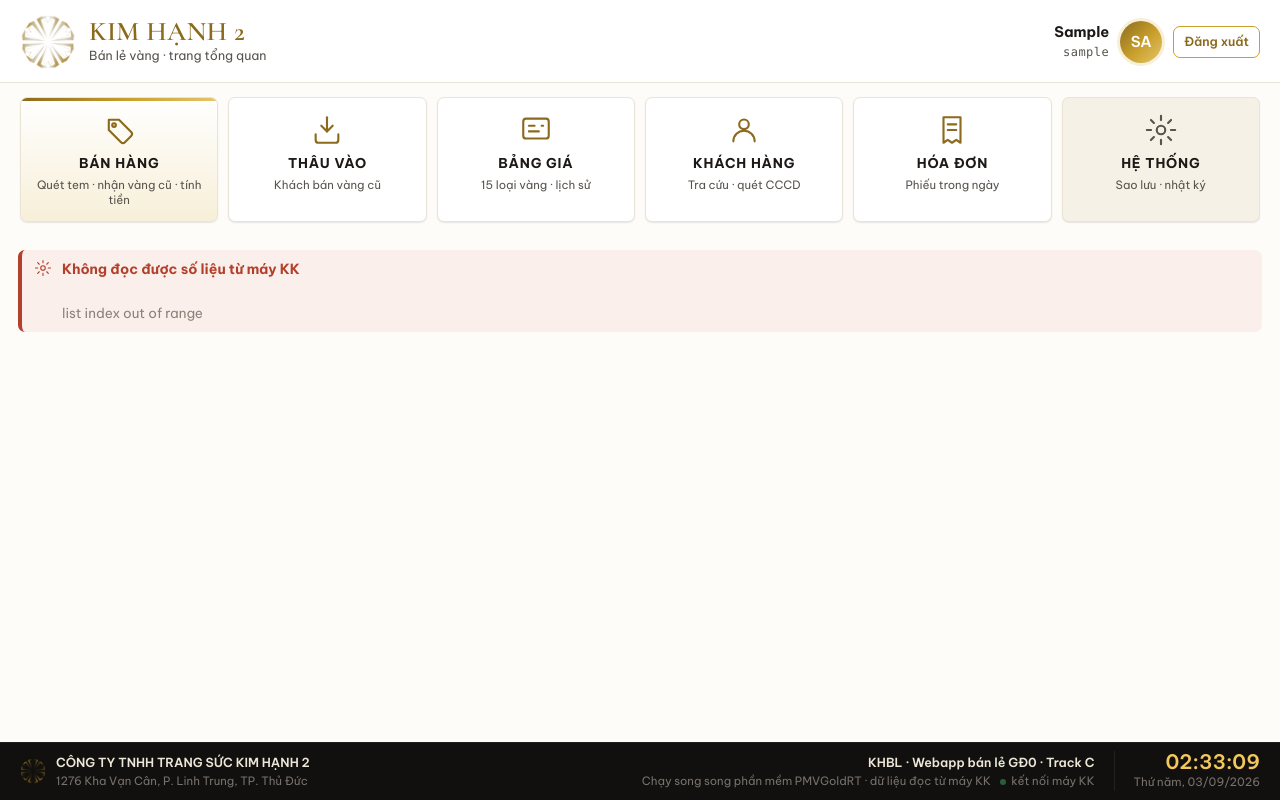
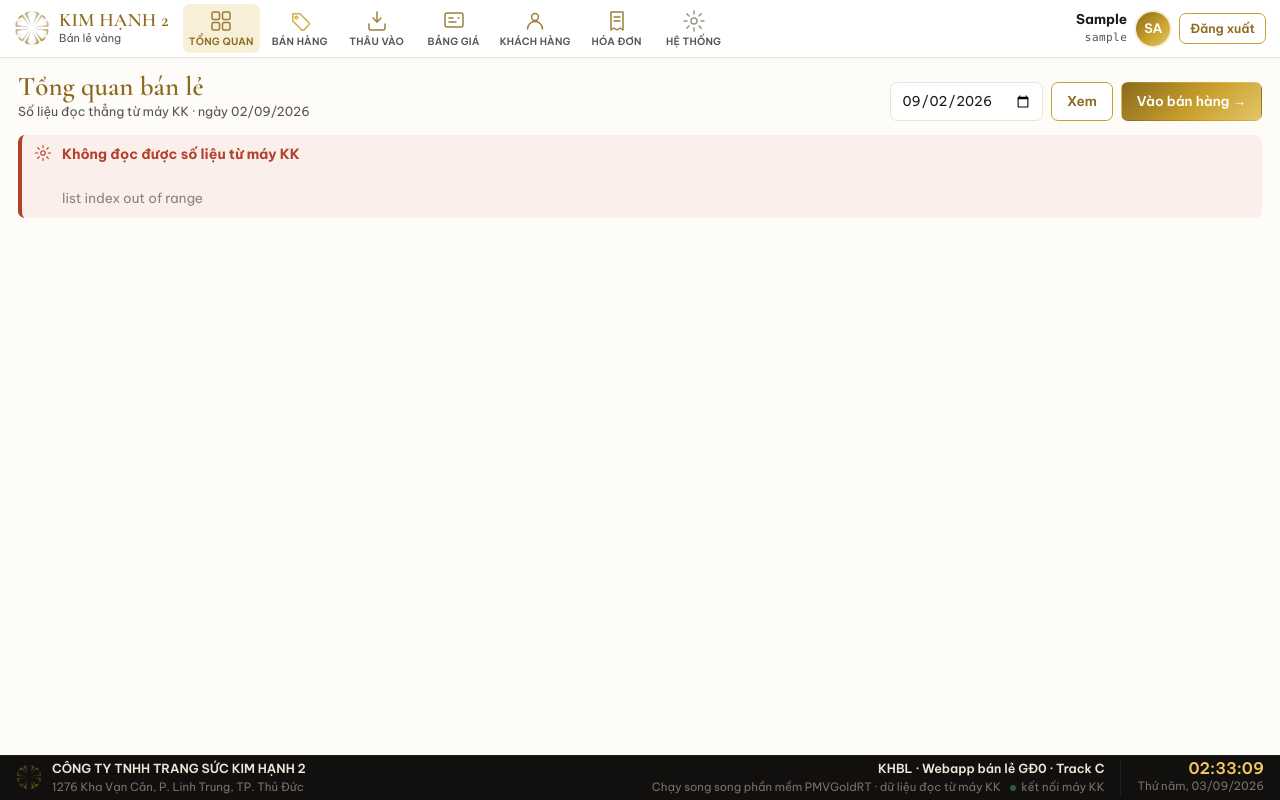
Before and after one commit to giang88nc/KHBL, a Django app: page / in a window 1280 px wide. Run offline with Django 5.2, Linux system fonts and the light colour scheme; the visitor is signed in with stand-in values (Sample User, id 1); data that the repository does not hold is empty.

Commit message:
Khung chung toan he: TOPBAR + chan trang cho moi trang, bo thanh menu dung
- partials/topbar.html cao 58px dung cho MOI trang: logo 36px (bam ve trang chu) · MENU NGANG
  7 muc icon 24px (Tong quan · Ban hang · Thau vao · Bang gia · Khach hang · Hoa don · He thong),
  muc dang mo co nen vang + gach chan gradient theo nav_active · khoi tai khoan + Dang xuat
- partials/footer.html co o MOI trang (ke ca man ban hang): cong ty tu T_SHOP · phien ban phan mem
  + cham trang thai KK · DONG HO thoi gian thuc
- .khbl-shell doi tu 2 COT (rail 64px) sang 3 HANG auto/1fr/auto; xoa han .khbl-rail* va rail_item.html
- Trang chu bo header+menu rieng, dung chung topbar

BU CHIEU DOC cho man ban hang (topbar+chan trang an 107px):
- siet dai co dinh: bang gia 56->50 · dai quyet toan 88->78 · thanh phim 32->26 · chan trang 40
- SUA LOI CO SAN: #pos-work khong keo gian nen luoi gio hang chi cao bang noi dung (332px)
  -> them display:flex + .pg-ban__body{flex:1;grid-template-rows:minmax(0,1fr)}
  => vung danh sach mon 286px, HON ca truoc khi co topbar (282px). Khong tran doc/ngang.

LOI TU BAT DUOC: viet lai base.html lam ROI THE NAP htmx -> moi tuong tac chet ma smoke van xanh
(chi kiem phan hoi may chu). Da nap lai va bo sung khang dinh: moi tai nguyen phai VUA tai duoc
VUA duoc nhung vao HTML. smoke_ui 91/91 PASS.

Co-Authored-By: Claude Opus 5 <noreply@anthropic.com>

```diff
--- a/static/css/khbl.css
+++ b/static/css/khbl.css
@@ -76,57 +76,57 @@ button,input,select,textarea{font:inherit;color:inherit}
 }
 
 /* ─────────────────────────── ③ LAYOUT ─────────────────────────── */
-.khbl-shell{display:grid;grid-template-columns:64px 1fr;height:100vh;overflow:hidden}
+.khbl-shell{display:grid;grid-template-rows:auto 1fr auto;height:100vh;overflow:hidden}
 
-/* rail điều hướng */
-.khbl-rail{
-  position:fixed;inset:0 auto 0 0;width:64px;z-index:40;
-  background:var(--ink-900);display:flex;flex-direction:column;align-items:center;
-  padding:10px 0;gap:2px;
-}
-.khbl-rail__logo{width:44px;height:44px;border-radius:var(--r);display:grid;place-items:center;
-  margin-bottom:6px;background:#FFFFFF;box-shadow:0 0 0 1px #332E29;
-  transition:box-shadow var(--dur) var(--ease)}
-.khbl-rail__logo:hover{box-shadow:0 0 0 2px var(--gold-500)}
-.khbl-rail__logo img{display:block;width:34px;height:34px;object-fit:contain}
-.khbl-rail__item{
-  position:relative;width:48px;height:46px;border-radius:var(--r);display:grid;place-items:center;
-  color:var(--ash-300);text-decoration:none;transition:background var(--dur-fast) var(--ease),color var(--dur-fast) var(--ease);
-}
-.khbl-rail__item:hover{background:#262220;color:var(--gold-300)}
-.khbl-rail__item.is-on{background:#262220;color:var(--gold-300)}
-.khbl-rail__item.is-on::after{content:"";position:absolute;right:-8px;top:9px;bottom:9px;width:3px;
-  border-radius:2px 0 0 2px;background:var(--gold-500)}
-.khbl-rail__item .khbl-tip{
-  position:absolute;left:56px;top:50%;transform:translateY(-50%) translateX(-4px);
-  background:var(--ink-950);color:#F0EBE0;border:1px solid #332E28;border-radius:var(--r-sm);
-  padding:5px 9px;font-size:12px;white-space:nowrap;opacity:0;pointer-events:none;
-  transition:opacity var(--dur) var(--ease) 350ms,transform var(--dur) var(--ease) 350ms;z-index:50}
-.khbl-rail__item:hover .khbl-tip{opacity:1;transform:translateY(-50%) translateX(0)}
-.khbl-rail__sep{width:28px;height:1px;background:#332E29;margin:8px 0}
-.khbl-rail__spacer{flex:1}
-.khbl-rail__till{width:40px;height:26px;border-radius:var(--r-sm);display:grid;place-items:center;
-  background:#262220;color:var(--gold-300);font-family:var(--f-mono);font-size:11px;margin-bottom:6px}
-.khbl-rail__me{width:34px;height:34px;border-radius:50%;display:grid;place-items:center;
-  background:#2E2925;color:#EDE7DA;font-size:13px;font-weight:600;text-decoration:none}
-.khbl-rail__dot{position:absolute;top:6px;right:8px;width:7px;height:7px;border-radius:50%;
-  background:var(--warn-glow);box-shadow:0 0 0 2px var(--ink-900)}
-.khbl-rail__dot--do{background:var(--flame-glow)}
+/* TOPBAR — logo + menu ngang + tài khoản. Dùng cho MỌI trang (đã bỏ rail dọc).
+   Cao 58px là ngân sách cứng: màn bán hàng còn phải chừa chỗ cho giỏ hàng. */
+.khbl-top{display:flex;align-items:center;gap:14px;height:58px;padding:0 14px;background:var(--white);
+  border-bottom:1px solid var(--line);box-shadow:0 1px 2px rgba(28,25,23,.04);z-index:30}
+.khbl-top__brand{display:flex;align-items:center;gap:9px;text-decoration:none;color:inherit;flex:none}
+.khbl-top__brand img{display:block;width:36px;height:36px;object-fit:contain}
+.khbl-top__brand b{display:block;font-family:var(--f-head);font-size:19px;font-weight:600;
+  color:var(--gold-700);line-height:1.05;letter-spacing:.01em}
+.khbl-top__brand i{display:block;font-style:normal;font-size:11px;color:var(--ink-600)}
 
-.khbl-main{grid-column:2;min-width:0;min-height:0;display:grid;
-  grid-template-rows:auto 1fr auto;height:100vh;overflow:hidden}
-.khbl-main--pos{grid-template-rows:56px 44px 1fr 88px 32px}
+.khbl-top__nav{display:flex;gap:3px;min-width:0;overflow:hidden}
+.khbl-top__i{display:flex;flex-direction:column;align-items:center;justify-content:center;gap:1px;
+  min-width:88px;padding:5px 10px 4px;border-radius:var(--r);text-decoration:none;color:var(--ink-600);
+  position:relative;transition:background var(--dur-fast) var(--ease),color var(--dur-fast) var(--ease)}
+.khbl-top__i svg{color:var(--gold-700);opacity:.85}
+.khbl-top__i span{font-size:10.5px;font-weight:600;letter-spacing:.05em;white-space:nowrap}
+.khbl-top__i:hover{background:var(--gold-100);color:var(--gold-700)}
+.khbl-top__i:hover svg{opacity:1}
+.khbl-top__i.is-on{background:var(--gold-100);color:var(--gold-700)}
+.khbl-top__i.is-on::after{content:"";position:absolute;left:10px;right:10px;bottom:-4px;height:3px;
+  border-radius:2px;background:linear-gradient(90deg,var(--gold-700),var(--gold-500) 55%,var(--gold-300))}
+.khbl-top__i--chinh svg{color:var(--gold-500)}
+.khbl-top__i--phu svg{color:var(--ink-400)}
+@media (max-width:1280px){.khbl-top__i{min-width:74px;padding:5px 6px 4px}
+  .khbl-top__i span{font-size:10px;letter-spacing:.02em}}
+
+.khbl-top__me{margin-left:auto;display:flex;align-items:center;gap:9px;flex:none}
+.khbl-top__me-info{text-align:right;line-height:1.25}
+.khbl-top__me-info b{display:block;font-size:13.5px}
+.khbl-top__me-info span{font-size:11px;color:var(--ink-600)}
+.khbl-top__me-anh{width:34px;height:34px;border-radius:50%;display:grid;place-items:center;
+  font-weight:600;font-size:13px;color:#fff;
+  background:linear-gradient(135deg,var(--gold-700),var(--gold-500) 55%,var(--gold-300));
+  box-shadow:0 0 0 2px var(--gold-100)}
+@media (max-width:1100px){.khbl-top__me-info{display:none}}
+
+.khbl-main{min-width:0;min-height:0;display:flex;flex-direction:column;overflow:hidden}
+.khbl-main--pos{display:grid;grid-template-rows:50px 42px 1fr 78px 26px}
 
 /* 2 dải tối full-bleed */
 .khbl-strip{background:var(--ink-950);border-radius:0;box-shadow:inset 0 1px 0 var(--strip-hi);
   color:#EDE7DA;display:grid;align-items:center}
-.khbl-strip--top{grid-template-columns:1.4fr 1.1fr 1.1fr .8fr 250px;height:56px}
-.khbl-strip--bot{height:88px;padding:0 14px}
+.khbl-strip--top{grid-template-columns:1.4fr 1.1fr 1.1fr .8fr 236px;height:50px}
+.khbl-strip--bot{height:78px;padding:0 12px}
 .khbl-strip__cell{padding:0 14px;border-left:1px solid var(--strip-line);height:100%;
   display:flex;flex-direction:column;justify-content:center;gap:1px;min-width:0}
 .khbl-strip__cell:first-child{border-left:0}
 
-.khbl-page{min-height:0;overflow:auto;padding:16px 18px 22px}
+.khbl-page{flex:1;min-height:0;overflow:auto;padding:14px 18px 20px}
 .khbl-page__head{display:flex;align-items:flex-end;gap:14px;flex-wrap:wrap;margin-bottom:14px}
 .khbl-page__title{font-family:var(--f-head);font-size:27px;color:var(--gold-700);line-height:1.1}
 .khbl-page__sub{font-size:12.5px;color:var(--ink-600)}
@@ -396,51 +399,11 @@ button,input,select,textarea{font:inherit;color:inherit}
 .kh-loai label.kh-loai--do:has(input:checked){border-color:var(--flame-500);background:#FBEFEC;color:var(--flame-500)}
 
 
-/* ─── TRANG CHỦ: không có rail, có menu ngang ─── */
-.khbl-shell--home{grid-template-columns:1fr}
-.khbl-shell--home .khbl-main{grid-column:1}
-.khbl-main--home{grid-template-rows:auto auto 1fr auto}
-
-.home-top{display:flex;align-items:center;gap:16px;padding:14px 20px 12px;background:var(--white);
-  border-bottom:1px solid var(--line)}
-.home-brand{display:flex;align-items:center;gap:13px;text-decoration:none;color:inherit}
-.home-brand img{display:block}
-.home-brand b{display:block;font-family:var(--f-head);font-size:27px;font-weight:600;
-  color:var(--gold-700);line-height:1.05;letter-spacing:.01em}
-.home-brand i{display:block;font-style:normal;font-size:12.5px;color:var(--ink-600)}
-
-.home-me{margin-left:auto;display:flex;align-items:center;gap:11px}
-.home-me__info{text-align:right;line-height:1.3}
-.home-me__info b{display:block;font-size:14.5px}
-.home-me__info span{font-size:12px;color:var(--ink-600)}
-.home-me__anh{width:42px;height:42px;border-radius:50%;display:grid;place-items:center;
-  font-weight:600;font-size:15px;color:#fff;
-  background:linear-gradient(135deg,var(--gold-700),var(--gold-500) 55%,var(--gold-300));
-  box-shadow:0 0 0 3px var(--gold-100)}
-
-/* menu ngang — icon TO, nút bấm rộng cho tay người bán */
-.home-menu{display:grid;grid-template-columns:repeat(6,1fr);gap:10px;padding:14px 20px 4px}
-@media (max-width:1180px){.home-menu{grid-template-columns:repeat(3,1fr)}}
-.home-menu__i{display:flex;flex-direction:column;align-items:center;gap:3px;text-align:center;
-  padding:15px 10px 13px;border:1px solid var(--line);border-radius:var(--r);background:var(--white);
-  text-decoration:none;color:var(--ink-900);box-shadow:var(--sh-card);position:relative;overflow:hidden;
-  transition:transform var(--dur) var(--ease),box-shadow var(--dur) var(--ease),border-color var(--dur) var(--ease)}
-.home-menu__i::before{content:"";position:absolute;inset:0 0 auto 0;height:3px;background:var(--gold-300);
-  opacity:0;transition:opacity var(--dur) var(--ease)}
-.home-menu__i svg{color:var(--gold-700);margin-bottom:3px}
-.home-menu__i b{font-size:13.5px;letter-spacing:.06em}
-.home-menu__i span{font-size:11.5px;color:var(--ink-600);line-height:1.35}
-.home-menu__i:hover{transform:translateY(-3px);box-shadow:var(--sh-lift);border-color:var(--gold-300)}
-.home-menu__i:hover::before{opacity:1}
-.home-menu__i--chinh{background:linear-gradient(180deg,#fff,var(--gold-100))}
-.home-menu__i--chinh::before{opacity:1;background:linear-gradient(90deg,var(--gold-700),var(--gold-500) 55%,var(--gold-300))}
-.home-menu__i--phu{background:var(--paper-2)}
-.home-menu__i--phu svg{color:var(--ink-600)}
-.home-head{display:flex;align-items:flex-end;gap:14px;margin:14px 0 12px}
+.home-head{display:flex;align-items:flex-end;gap:14px;margin:0 0 12px}
 
 /* ─── CHÂN TRANG ─── */
-.khbl-foot{display:flex;align-items:center;gap:20px;padding:9px 20px;background:var(--ink-950);
-  color:var(--ash-300);font-size:12px;box-shadow:inset 0 1px 0 var(--strip-hi);min-height:52px}
+.khbl-foot{display:flex;align-items:center;gap:16px;padding:4px 16px;background:var(--ink-950);
+  color:var(--ash-300);font-size:12px;box-shadow:inset 0 1px 0 var(--strip-hi);min-height:40px}
 .khbl-foot__co{display:flex;align-items:center;gap:10px;min-width:0}
 .khbl-foot__co img{opacity:.9;flex:none}
 .khbl-foot__co b,.khbl-foot__pm b{display:block;color:#EDE7DA;font-size:12.5px;font-weight:600}
@@ -449,14 +412,14 @@ button,input,select,textarea{font:inherit;color:inherit}
 .khbl-foot__cham{display:inline-block;width:6px;height:6px;border-radius:50%;background:var(--jade-glow);
   margin:0 3px 0 6px;animation:khbl-pulse 2.4s var(--ease) infinite}
 .khbl-foot__cham--do{background:var(--flame-glow)}
-.khbl-foot__gio{text-align:right;padding-left:18px;border-left:1px solid var(--strip-line);flex:none}
-.khbl-foot__gio b{display:block;font-size:20px;font-weight:600;color:var(--amber-glow);line-height:1.1;
+.khbl-foot__gio{text-align:right;padding-left:16px;border-left:1px solid var(--strip-line);flex:none}
+.khbl-foot__gio b{display:block;font-size:16px;font-weight:600;color:var(--amber-glow);line-height:1.1;
   font-variant-numeric:tabular-nums lining-nums}
 .khbl-foot__gio span{display:block;font-size:11.5px;color:var(--ash-500)}
 
 /* ─────────────────────────── ⑥ IN ─────────────────────────── */
 @media print{
-  .khbl-rail,.khbl-strip,.khbl-keys,.khbl-bar,.khbl-toast,.no-print{display:none!important}
+  .khbl-top,.khbl-strip,.khbl-keys,.khbl-bar,.khbl-toast,.no-print{display:none!important}
   html,body{height:auto;overflow:visible;background:#fff}
   .khbl-shell{display:block}
   .khbl-main{display:block;height:auto;overflow:visible}
--- a/templates/base.html
+++ b/templates/base.html
@@ -6,35 +6,18 @@
 <title>{% block title %}KHBL{% endblock %} · Kim Hạnh 2</title>
 <link rel="icon" href="{% static 'img/favicon.png' %}">
 <link rel="stylesheet" href="{% static 'css/fonts.css' %}">
-<link rel="stylesheet" href="{% static 'css/khbl.css' %}?v=20260903.3">
-<script defer src="{% static 'js/vn_text.js' %}?v=20260903.3"></script>
-<script defer src="{% static 'js/khbl.js' %}?v=20260903.3"></script>
+<link rel="stylesheet" href="{% static 'css/khbl.css' %}?v=20260903.4">
+<script defer src="{% static 'js/vendor/htmx.min.js' %}"></script>
+<script defer src="{% static 'js/vn_text.js' %}?v=20260903.4"></script>
+<script defer src="{% static 'js/khbl.js' %}?v=20260903.4"></script>
 {% block extra_head %}{% endblock %}
 </head>
 <body hx-headers='{"X-CSRFToken": "{{ csrf_token }}"}'>
-<div class="khbl-shell{% block shell_mod %}{% endblock %}">
+{# KHUNG CHUNG TOÀN HỆ: topbar (logo + menu ngang + tài khoản) · nội dung · chân trang #}
+<div class="khbl-shell">
+  {% include "partials/topbar.html" %}
 
-  {% block rail %}
-  <nav class="khbl-rail" aria-label="Điều hướng">
-    <a class="khbl-rail__logo" href="{% url 'pos:dashboard' %}" title="Về trang tổng quan">
-      <img src="{% static 'img/logo_icon.png' %}" alt="Kim Hạnh 2" width="34" height="34">
-    </a>
-    {% include "partials/rail_item.html" with url="pos:ban" active=nav_active key="ban" label="Bán hàng" %}
-    {% include "partials/rail_item.html" with url="pos:thau" active=nav_active key="thau" label="Thâu vào" %}
-    {% include "partials/rail_item.html" with url="pos:bang_gia" active=nav_active key="gia" label="Bảng giá" %}
-    {% include "partials/rail_item.html" with url="pos:khach_hang" active=nav_active key="khach" label="Khách hàng" %}
-    <div class="khbl-rail__sep"></div>
-    {% include "partials/rail_item.html" with url="pos:hoa_don" active=nav_active key="hoadon" label="Hóa đơn hôm nay" %}
-    {% include "partials/rail_item.html" with url="pmv:status" active=nav_active key="hethong" label="Hệ thống" %}
-    <div class="khbl-rail__spacer"></div>
-    {% if pmv_user.till_code %}<div class="khbl-rail__till" title="Két {{ pmv_user.till_code }}">{{ pmv_user.till_code|truncatechars:5 }}</div>{% endif %}
-    <form method="post" action="{% url 'logout' %}" title="Đăng xuất — {{ request.user.first_name|default:request.user.username }}">
-      {% csrf_token %}<button class="khbl-rail__me" type="submit">{{ request.user.username|slice:":2"|upper }}</button>
-    </form>
-  </nav>
-  {% endblock %}
-
-  <div class="khbl-main{% block main_mod %}{% endblock %}">
+  <main class="khbl-main{% block main_mod %}{% endblock %}">
     {% block chrome %}{% endblock %}
     {% block body %}
     <div class="khbl-page">
@@ -49,8 +32,9 @@
       {% block content %}{% endblock %}
     </div>
     {% endblock %}
-    {% block footer %}{% include "partials/footer.html" %}{% endblock %}
-  </div>
+  </main>
+
+  {% include "partials/footer.html" %}
 </div>
 
 <div id="modal-root"></div>
--- a/templates/partials/rail_item.html
+++ /dev/null
@@ -1,4 +0,0 @@
-{% load pos_extras %}<a class="khbl-rail__item{% if active == key %} is-on{% endif %}" href="{% url url %}" aria-label="{{ label }}">
-  {% rail_icon key %}
-  <span class="khbl-tip">{{ label }}</span>
-</a>
--- /dev/null
+++ b/templates/partials/topbar.html
@@ -0,0 +1,34 @@
+{% load static pos_extras %}<header class="khbl-top">
+  <a class="khbl-top__brand" href="{% url 'pos:dashboard' %}" title="Về trang tổng quan">
+    <img src="{% static 'img/logo_icon.png' %}" alt="Kim Hạnh 2" width="36" height="36">
+    <span><b>KIM HẠNH 2</b><i>Bán lẻ vàng</i></span>
+  </a>
+
+  <nav class="khbl-top__nav" aria-label="Chức năng chính">
+    <a class="khbl-top__i{% if nav_active == 'tong' %} is-on{% endif %}" href="{% url 'pos:dashboard' %}">
+      {% icon "tong" 24 %}<span>TỔNG QUAN</span></a>
+    <a class="khbl-top__i khbl-top__i--chinh{% if nav_active == 'ban' %} is-on{% endif %}" href="{% url 'pos:ban' %}">
+      {% icon "ban" 24 %}<span>BÁN HÀNG</span></a>
+    <a class="khbl-top__i{% if nav_active == 'thau' %} is-on{% endif %}" href="{% url 'pos:thau' %}">
+      {% icon "thau" 24 %}<span>THÂU VÀO</span></a>
+    <a class="khbl-top__i{% if nav_active == 'gia' %} is-on{% endif %}" href="{% url 'pos:bang_gia' %}">
+      {% icon "gia" 24 %}<span>BẢNG GIÁ</span></a>
+    <a class="khbl-top__i{% if nav_active == 'khach' %} is-on{% endif %}" href="{% url 'pos:khach_hang' %}">
+      {% icon "khach" 24 %}<span>KHÁCH HÀNG</span></a>
+    <a class="khbl-top__i{% if nav_active == 'hoadon' %} is-on{% endif %}" href="{% url 'pos:hoa_don' %}">
+      {% icon "hoadon" 24 %}<span>HÓA ĐƠN</span></a>
+    <a class="khbl-top__i khbl-top__i--phu{% if nav_active == 'hethong' %} is-on{% endif %}" href="{% url 'pmv:status' %}">
+      {% icon "hethong" 24 %}<span>HỆ THỐNG</span></a>
+  </nav>
+
+  <div class="khbl-top__me">
+    <div class="khbl-top__me-info">
+      <b>{{ request.user.first_name|default:request.user.username }}</b>
+      <span><span class="mono">{{ request.user.username }}</span>{% if pmv_user.till_code %} · két <span class="mono">{{ pmv_user.till_code }}</span>{% endif %}</span>
+    </div>
+    <div class="khbl-top__me-anh" title="{{ request.user.first_name|default:request.user.username }}{% if pmv_user.emp_id %} · NV {{ pmv_user.emp_id }}{% endif %}">{{ request.user.username|slice:":2"|upper }}</div>
+    <form method="post" action="{% url 'logout' %}">{% csrf_token %}
+      <button class="khbl-btn khbl-btn--outline khbl-btn--sm" type="submit">Đăng xuất</button>
+    </form>
+  </div>
+</header>
--- a/templates/pos/ban.html
+++ b/templates/pos/ban.html
@@ -1,7 +1,6 @@
 {% extends "base.html" %}{% load pos_extras %}
 {% block title %}Mua bán{% endblock %}
 {% block main_mod %} khbl-main--pos{% endblock %}
-{% block footer %}{% endblock %}{# màn bán hàng đã có thanh phím ở chân, không chèn chân trang #}
 
 {% block chrome %}
   {% include "pos/_gia_strip.html" %}
--- a/templates/pos/dashboard.html
+++ b/templates/pos/dashboard.html
@@ -1,54 +1,16 @@
-{% extends "base.html" %}{% load static pos_extras %}
+{% extends "base.html" %}{% load pos_extras %}
 {% block title %}Tổng quan{% endblock %}
-{% block shell_mod %} khbl-shell--home{% endblock %}
-{% block main_mod %} khbl-main--home{% endblock %}
-{% block rail %}{% endblock %}
+{% block page_title %}Tổng quan bán lẻ{% endblock %}
+{% block page_sub %}Số liệu đọc thẳng từ máy KK · ngày {{ ngay|slice:"8:10" }}/{{ ngay|slice:"5:7" }}/{{ ngay|slice:":4" }}{% endblock %}
+{% block page_tools %}
+  <form method="get" style="display:flex;gap:8px;align-items:center">
+    <input class="khbl-input" type="date" name="ngay" value="{{ ngay }}">
+    <button class="khbl-btn khbl-btn--outline" type="submit">Xem</button>
+  </form>
+  <a class="khbl-btn khbl-btn--gold" href="{% url 'pos:ban' %}">Vào bán hàng →</a>
+{% endblock %}
 
-{% block body %}
-<header class="home-top">
-  <a class="home-brand" href="{% url 'pos:dashboard' %}">
-    <img src="{% static 'img/logo_icon.png' %}" alt="Kim Hạnh 2" width="56" height="56">
-    <span>
-      <b>KIM HẠNH 2</b>
-      <i>Bán lẻ vàng · trang tổng quan</i>
-    </span>
-  </a>
-
-  <div class="home-me">
-    <div class="home-me__info">
-      <b>{{ request.user.first_name|default:request.user.username }}</b>
-      <span>
-        <span class="mono">{{ request.user.username }}</span>
-        {% if pmv_user %} · NV <span class="mono">{{ pmv_user.emp_id }}</span>
-          {% if pmv_user.till_code %} · két <span class="mono">{{ pmv_user.till_code }}</span>{% endif %}
-        {% endif %}
-      </span>
-    </div>
-    <div class="home-me__anh">{{ request.user.username|slice:":2"|upper }}</div>
-    <form method="post" action="{% url 'logout' %}">{% csrf_token %}
-      <button class="khbl-btn khbl-btn--outline khbl-btn--sm" type="submit">Đăng xuất</button>
-    </form>
-  </div>
-</header>
-
-<nav class="home-menu" aria-label="Chức năng chính">
-  <a href="{% url 'pos:ban' %}" class="home-menu__i home-menu__i--chinh">
-    {% icon "ban" 34 %}<b>BÁN HÀNG</b><span>Quét tem · nhận vàng cũ · tính tiền</span></a>
-  <a href="{% url 'pos:thau' %}" class="home-menu__i">
-    {% icon "thau" 34 %}<b>THÂU VÀO</b><span>Khách bán vàng cũ</span></a>
-  <a href="{% url 'pos:bang_gia' %}" class="home-menu__i">
-    {% icon "gia" 34 %}<b>BẢNG GIÁ</b><span>15 loại vàng · lịch sử</span></a>
-  <a href="{% url 'pos:khach_hang' %}" class="home-menu__i">
-    {% icon "khach" 34 %}<b>KHÁCH HÀNG</b><span>Tra cứu · quét CCCD</span></a>
-  <a href="{% url 'pos:hoa_don' %}" class="home-menu__i">
-    {% icon "hoadon" 34 %}<b>HÓA ĐƠN</b><span>Phiếu trong ngày</span></a>
-  <a href="{% url 'pmv:status' %}" class="home-menu__i home-menu__i--phu">
-    {% icon "hethong" 34 %}<b>HỆ THỐNG</b><span>Sao lưu · nhật ký</span></a>
-</nav>
-
-<div class="khbl-page">
-  {% if write_lock %}<div class="khbl-lock">Kênh ghi đang khóa — vendor vừa đổi phiên bản CSDL. Chỉ tra cứu, chưa gửi phiếu.</div>{% endif %}
-
+{% block content %}
 {% if loi_kk %}
   <div class="khbl-alert khbl-alert--do">{% icon "hethong" 18 %}
     <div><b>Không đọc được số liệu từ máy KK</b><br><span class="dim">{{ loi_kk }}</span></div></div>
@@ -56,18 +18,7 @@
 
 {% include "pos/_gia_strip.html" %}
 
-  <div class="home-head">
-    <div>
-      <div class="khbl-page__title">Số liệu hôm nay</div>
-      <div class="khbl-page__sub">Đọc thẳng từ máy KK · ngày {{ ngay|slice:"8:10" }}/{{ ngay|slice:"5:7" }}/{{ ngay|slice:":4" }}</div>
-    </div>
-    <form method="get" style="margin-left:auto;display:flex;gap:8px;align-items:center">
-      <input class="khbl-input" type="date" name="ngay" value="{{ ngay }}">
-      <button class="khbl-btn khbl-btn--outline" type="submit">Xem</button>
-    </form>
-  </div>
-
-  <div class="dash-grid">
+<div class="dash-grid" style="margin-top:14px">
   <div class="dash-kpi dash-in" style="--i:0">
     <span class="dash-kpi__lbl">Bán ra hôm nay</span>
     <b class="dash-kpi__val num">{{ tq.hom_nay.tien_ban|tien_tran }}</b>
@@ -124,5 +75,4 @@
   </section>
 </div>
 {% endif %}
-</div>
 {% endblock %}
```
Also changed, not shown: other parts of static/css/khbl.css (+14 -11 lines), CLAUDE.md (+2 -0 lines), apps/pos/management/commands/smoke_ui.py (+30 -21 lines). Lines whose indentation alone changed are shown as unchanged.
